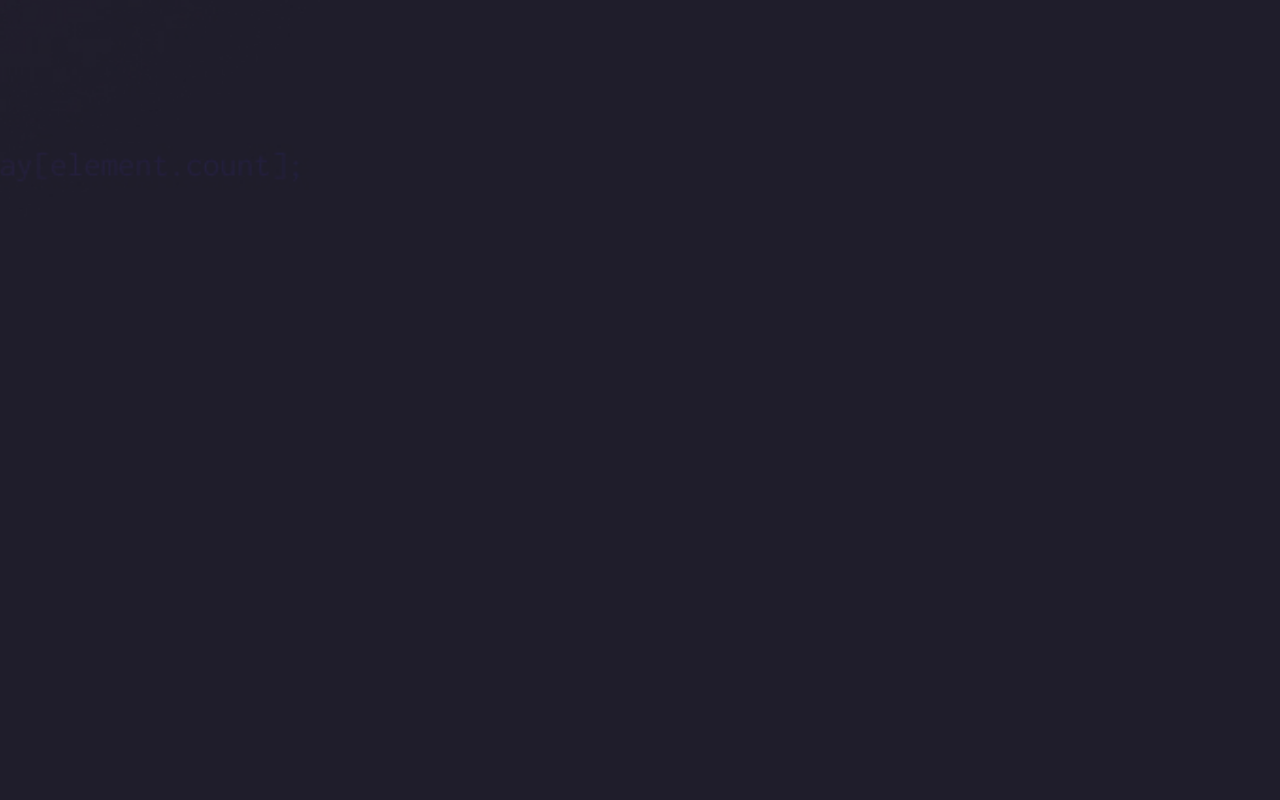
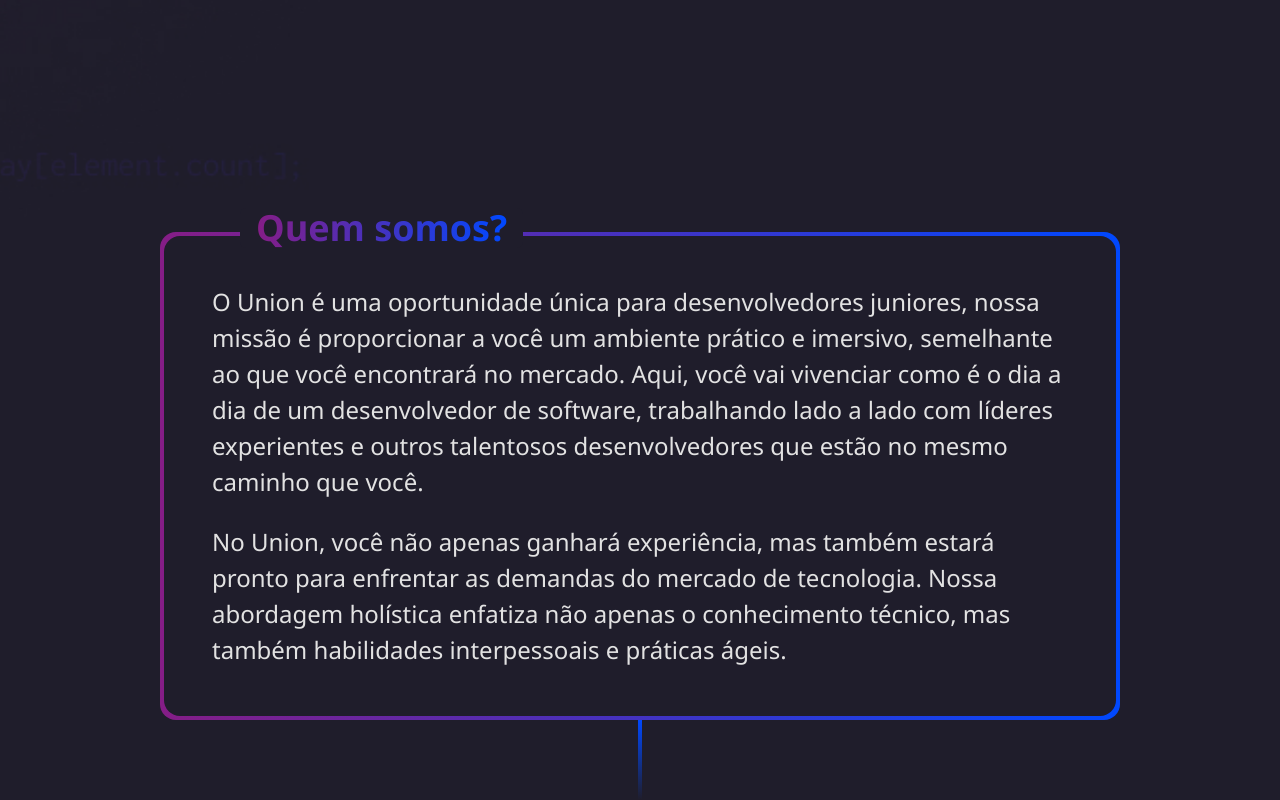
Before and after one commit to adrianemaciel/desafio-union-developers, a Next.js app: page / in a window 1280 px wide. Shown: the part 1048-1848 px from the top of the page. Before the commit the page ends 1280 px from the top, so only its background shows below. Built offline with nearby package versions, Linux system fonts and the light colour scheme.

Commit message:
feat: add About section to Home page

```diff
--- a/src/app/page.tsx
+++ b/src/app/page.tsx
@@ -1,5 +1,6 @@
 import Header from "@/components/Header";
 import Hero from "@/sections/Hero";
+import About from "@/sections/About";
 import "@/styles/globals.css";
 
 export default function Home() {
@@ -8,6 +9,7 @@ export default function Home() {
       <Header />
       <main>
         <Hero />
+        <About />
       </main>
     </>
   );
--- /dev/null
+++ b/src/sections/About.tsx
@@ -0,0 +1,34 @@
+const About = () => {
+  return (
+    <section className="max-w-[1920px] mx-auto lg:px-40 relative z-10">
+      <div className="relative p-1 rounded-2xl bg-gradient-to-r from-gradient-from to-gradient-to">
+        <div className="p-6 rounded-2xl bg-background">
+          <div className="absolute -top-6 left-20 bg-background px-4 rounded-md">
+            <h2 className="text-4xl font-semibold bg-gradient-to-r from-gradient-from to-gradient-to bg-clip-text text-transparent">
+              Quem somos?
+            </h2>
+          </div>
+          <div className="p-6">
+            <p className="text-secondary text-2xl leading-9">
+              O Union é uma oportunidade única para desenvolvedores juniores,
+              nossa missão é proporcionar a você um ambiente prático e imersivo,
+              semelhante ao que você encontrará no mercado. Aqui, você vai
+              vivenciar como é o dia a dia de um desenvolvedor de software,
+              trabalhando lado a lado com líderes experientes e outros
+              talentosos desenvolvedores que estão no mesmo caminho que você.
+            </p>
+            <p className="text-secondary text-2xl mt-6 leading-9">
+              No Union, você não apenas ganhará experiência, mas também estará
+              pronto para enfrentar as demandas do mercado de tecnologia. Nossa
+              abordagem holística enfatiza não apenas o conhecimento técnico,
+              mas também habilidades interpessoais e práticas ágeis.
+            </p>
+          </div>
+        </div>
+      </div>
+      <div className="w-1 h-20 bg-gradient-to-b from-gradient-to to-transparent m-auto"></div>
+    </section>
+  );
+};
+
+export default About;
```
